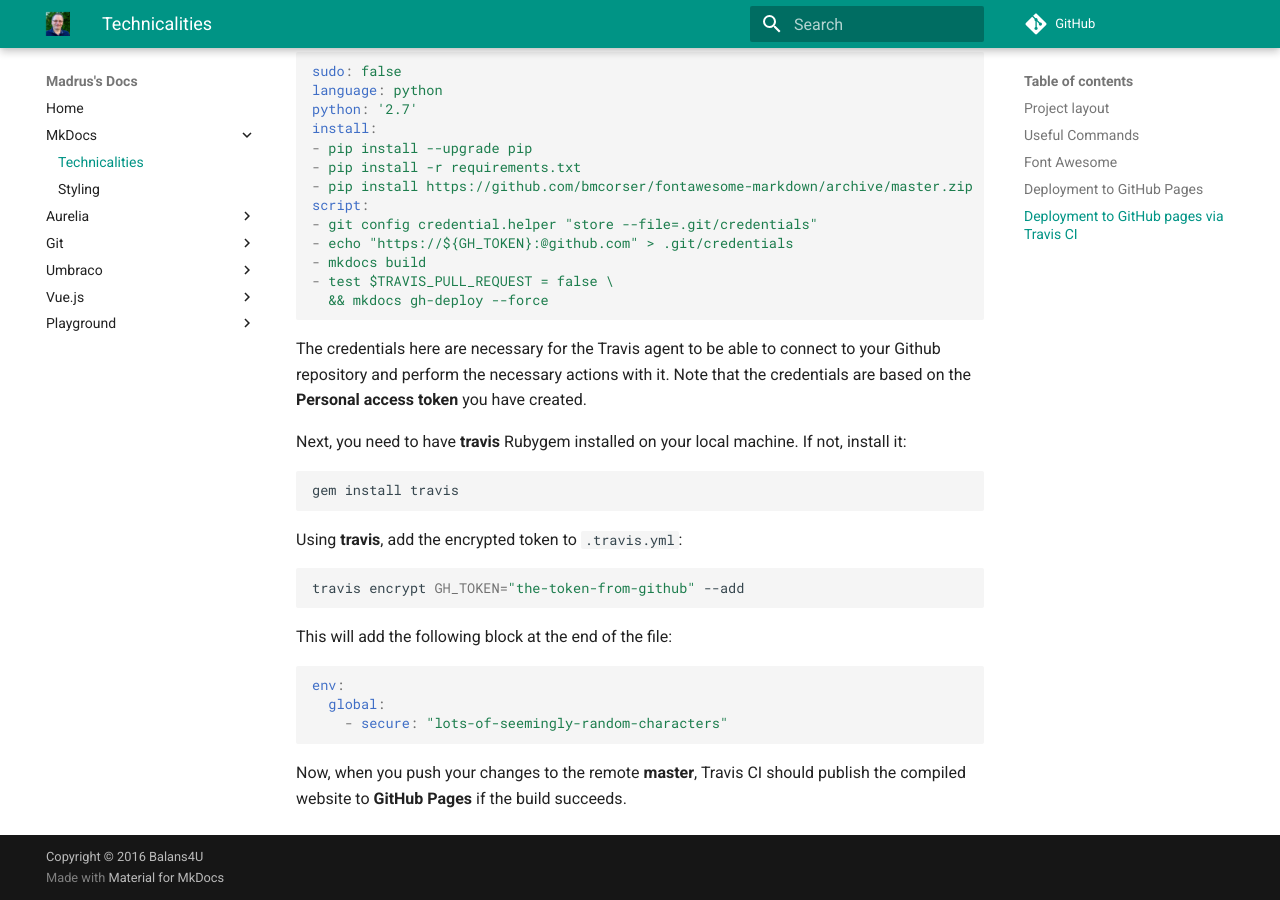
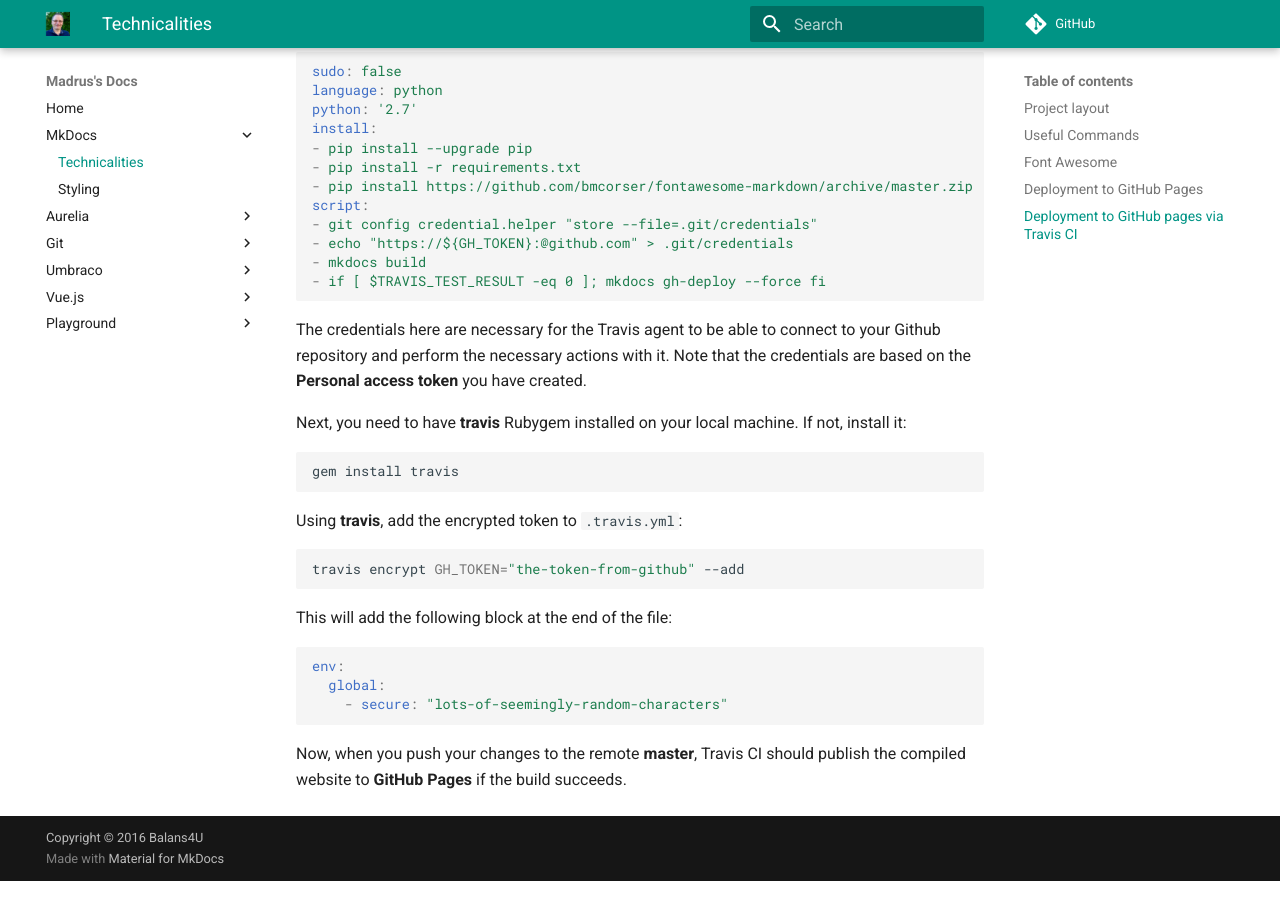
Before and after one commit to madrus/mdocs, an MkDocs documentation site: the page built from docs/mkdocs/technicalities.md, in a window 1280 px wide and 900 px high, scrolled down 2210 px. Built offline with MkDocs 1.6.1 and Material for MkDocs 9.7.7, drawn with Linux system fonts in a browser that asks for light colours; comment, search, counter and statistics services are not loaded; old or Windows-style settings are respelled for this version of MkDocs.

Commit message:
added deploy to build fase #2

````diff
--- a/docs/mkdocs/technicalities.md
+++ b/docs/mkdocs/technicalities.md
@@ -90,8 +90,7 @@ script:
 - git config credential.helper "store --file=.git/credentials"
 - echo "https://${GH_TOKEN}:@github.com" > .git/credentials
 - mkdocs build
-- test $TRAVIS_PULL_REQUEST = false \
-  && mkdocs gh-deploy --force
+- if [ $TRAVIS_TEST_RESULT -eq 0 ]; mkdocs gh-deploy --force fi
 ```
 
 The credentials here are necessary for the Travis agent to be able to connect to your Github repository and perform the necessary actions with it. Note that the credentials are based on the **Personal access token** you have created.
````
